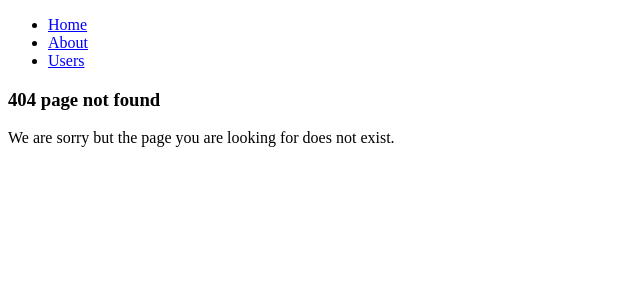
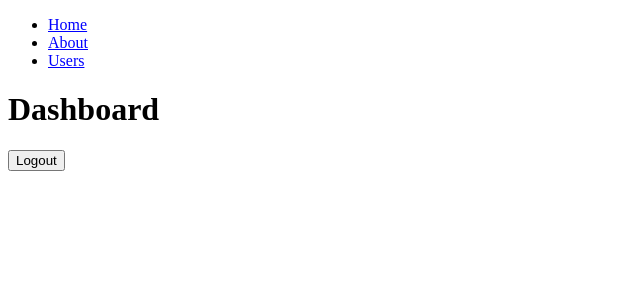
Before and after one commit to IvanGMtz/React_route, a React (Vite) app: page /dashboard in a window 1280 px wide. Before the commit this address had no page. Shown: the top 300 px of the page, without its empty margins (0-640 px from the left). Built offline with nearby package versions, Linux system fonts and the light colour scheme.

Commit message:
feat: :sparkles: Add Navigate & useNavigate

```diff
--- a/src/App.jsx
+++ b/src/App.jsx
@@ -1,10 +1,12 @@
-import { BrowserRouter, Route, Routes } from "react-router-dom";
+import { BrowserRouter, Route, Routes, Navigate } from "react-router-dom";
 import HomePage from "./pages/HomePage";
 import AboutPage from "./pages/AboutPage";
 import UsersPage from "./pages/UsersPage";
 import NotFoundPage from "./pages/NotFoundPage";
+import UserPage from "./pages/UserPage";
+
 import Navbar from "./components/Navbar";
-import UserPage from "./pages/UserPage";
+import Dashboard from "./components/Dashboard";
 
 function App() {
   return (
@@ -15,7 +17,9 @@ function App() {
         <Routes>
           <Route path="/" element={<HomePage />} />
           <Route path="/about" element={<AboutPage />} />
+          <Route path="/usuarios" element={<Navigate to="/users" />} />
           <Route path="/users" element={<UsersPage />} />
+          <Route path="/dashboard" element={<Dashboard />} />
           <Route path="/users/:id" element={<UserPage />} />
           <Route path="*" element={<NotFoundPage />} />
         </Routes>
--- /dev/null
+++ b/src/components/Dashboard.jsx
@@ -0,0 +1,16 @@
+import { useNavigate } from 'react-router-dom'
+
+export default function Dashboard() {
+
+    const navigate = useNavigate();
+    const handleClick = () => {
+      navigate('/')
+  }
+
+    return (
+    <div>
+      <h1>Dashboard</h1>
+      <button onClick={handleClick}>Logout</button>
+    </div>
+  );
+}
```
